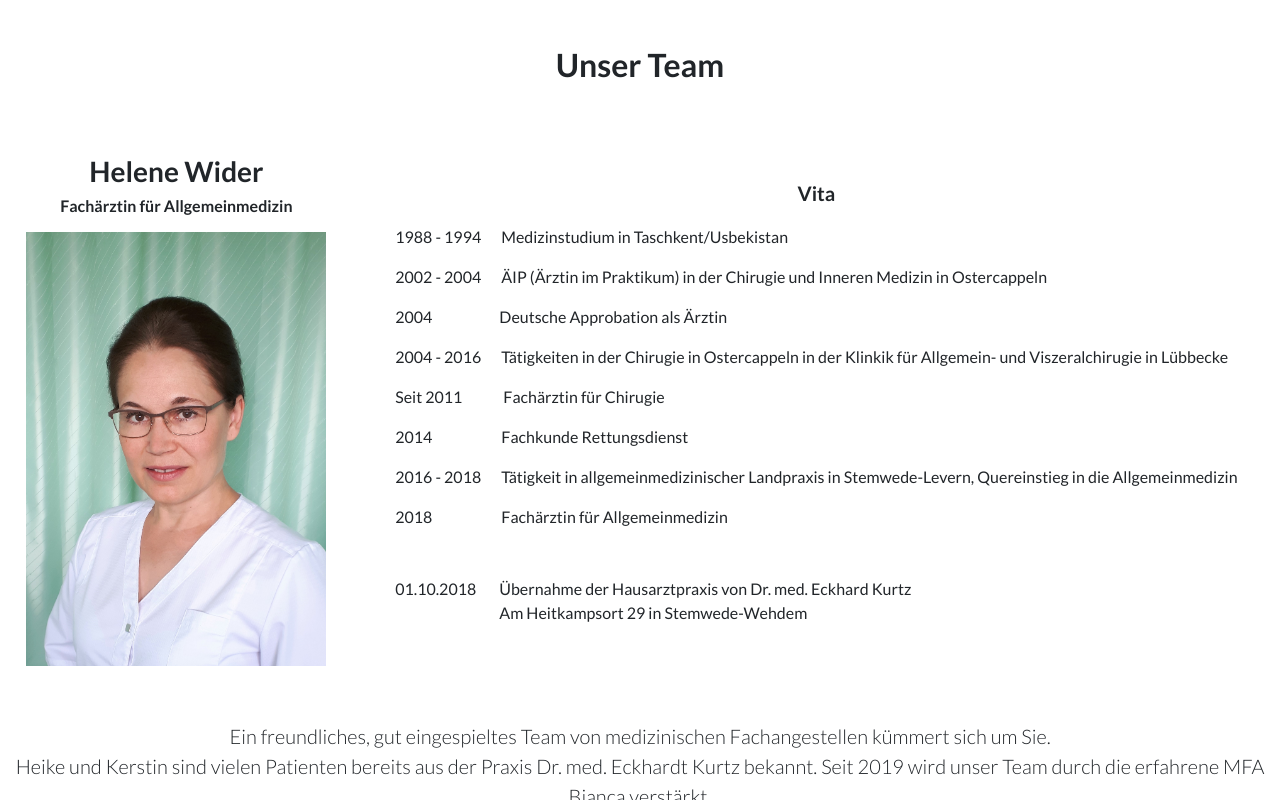
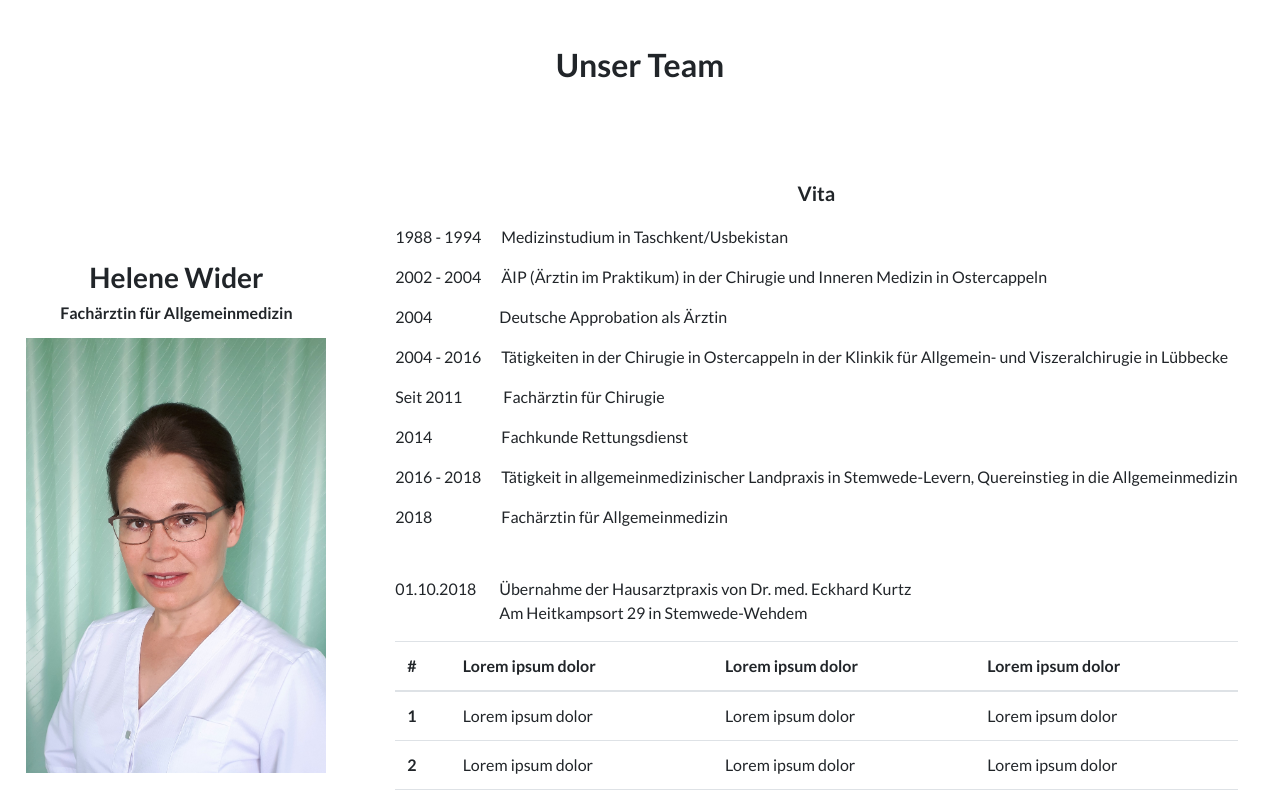
Before and after one commit to helenewider/helenewider.github.io, a website: page index.html in a window 1280 px wide. Both pictures are taken after a click on the button "Vita". Shown: the part 1099-1899 px from the top of the page. Drawn offline with nearby package versions, Linux system fonts and the light colour scheme; files that its build step writes are made by us from their sources.

Commit message:
test update

```diff
--- a/index.html
+++ b/index.html
@@ -374,6 +374,49 @@
                 </p>
               </div>
             </div>
+            <div class="table-responsive">
+
+              <!--Table-->
+              <table class="table">
+
+                <!--Table head-->
+                <thead>
+                  <tr>
+                    <th>#</th>
+                    <th class="th-lg">Lorem ipsum dolor</th>
+                    <th class="th-lg">Lorem ipsum dolor</th>
+                    <th class="th-lg">Lorem ipsum dolor</th>
+                  </tr>
+                </thead>
+                <!--Table head-->
+
+                <!--Table body-->
+                <tbody>
+                  <tr>
+                    <th scope="row">1</th>
+                    <td>Lorem ipsum dolor</td>
+                    <td>Lorem ipsum dolor</td>
+                    <td>Lorem ipsum dolor</td>
+                  </tr>
+                  <tr>
+                    <th scope="row">2</th>
+                    <td>Lorem ipsum dolor</td>
+                    <td>Lorem ipsum dolor</td>
+                    <td>Lorem ipsum dolor</td>
+                  </tr>
+                  <tr>
+                    <th scope="row">3</th>
+                    <td>Lorem ipsum dolor</td>
+                    <td>Lorem ipsum dolor</td>
+                    <td>Lorem ipsum dolor</td>
+                  </tr>
+                </tbody>
+                <!--Table body-->
+
+              </table>
+              <!--Table-->
+
+            </div>
     </div>
   </section>
   <div class="container-fluid my-5">
```
